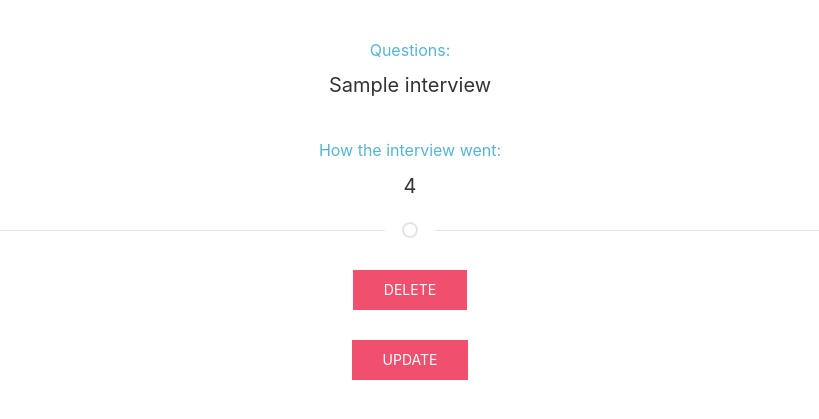
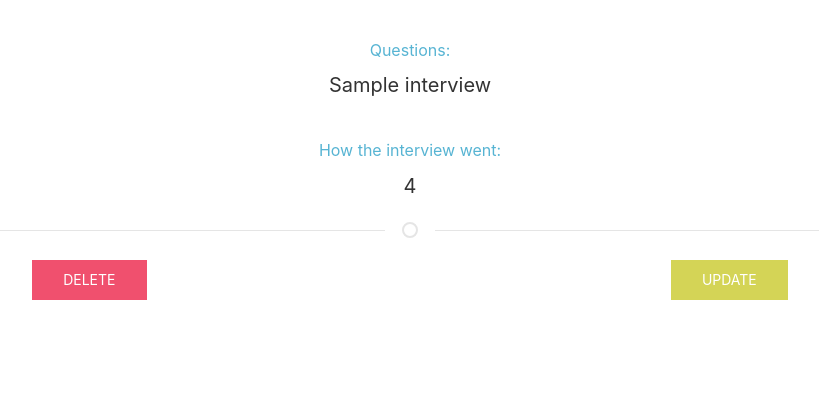
Before and after one commit to rperillo1/Job-Search-Tracker, a Django app: page /applications/1/interview/1/ in a window 1280 px wide. Shown: the part 335-754 px from the top of the page, without its empty margins (230-1049 px from the left). Run offline with Django 3.2, Linux system fonts and the light colour scheme; tables that the repository leaves empty hold one stand-in row (values such as "Sample post"); some libraries are stand-ins or nearby versions.

Commit message:
change button style

```diff
--- a/main_app/static/main_app/styles/main.css
+++ b/main_app/static/main_app/styles/main.css
@@ -177,3 +177,12 @@ span.step {
     margin-bottom: 10px;
     color: var(--main-accent);
 }
+
+.update-btn {
+    margin-top: 0px;
+    background-color: rgb(212, 212, 86);
+}
+
+.update-btn:hover {
+    background-color: rgb(223, 223, 71);
+}
--- a/main_app/templates/main_app/interview_detail.html
+++ b/main_app/templates/main_app/interview_detail.html
@@ -14,10 +14,12 @@
         <h4 class='interview-info'>{{ interview.rating }}</h4>
 
         <hr class="uk-divider-icon">
-        <button class="uk-button uk-button-danger uk-align-center"><a class="danger-button"
-                href="{% url 'interview_delete' interview.application_id interview.id %}">Delete</a></button>
-        <button class="uk-button uk-button-danger uk-align-center"><a class="danger-button"
-                href="{% url 'interview_update' interview.application_id interview.id %}">Update</a></button>
+        <div class='flex-container'>
+            <button class="uk-button uk-button-danger uk-align-center"><a class="danger-button"
+                    href="{% url 'interview_delete' interview.application_id interview.id %}">Delete</a></button>
+            <button class="uk-button uk-button-danger uk-align-center update-btn"><a class="danger-button"
+                    href="{% url 'interview_update' interview.application_id interview.id %}">Update</a></button>
+        </div>
     </div>
 </div>
 
```
